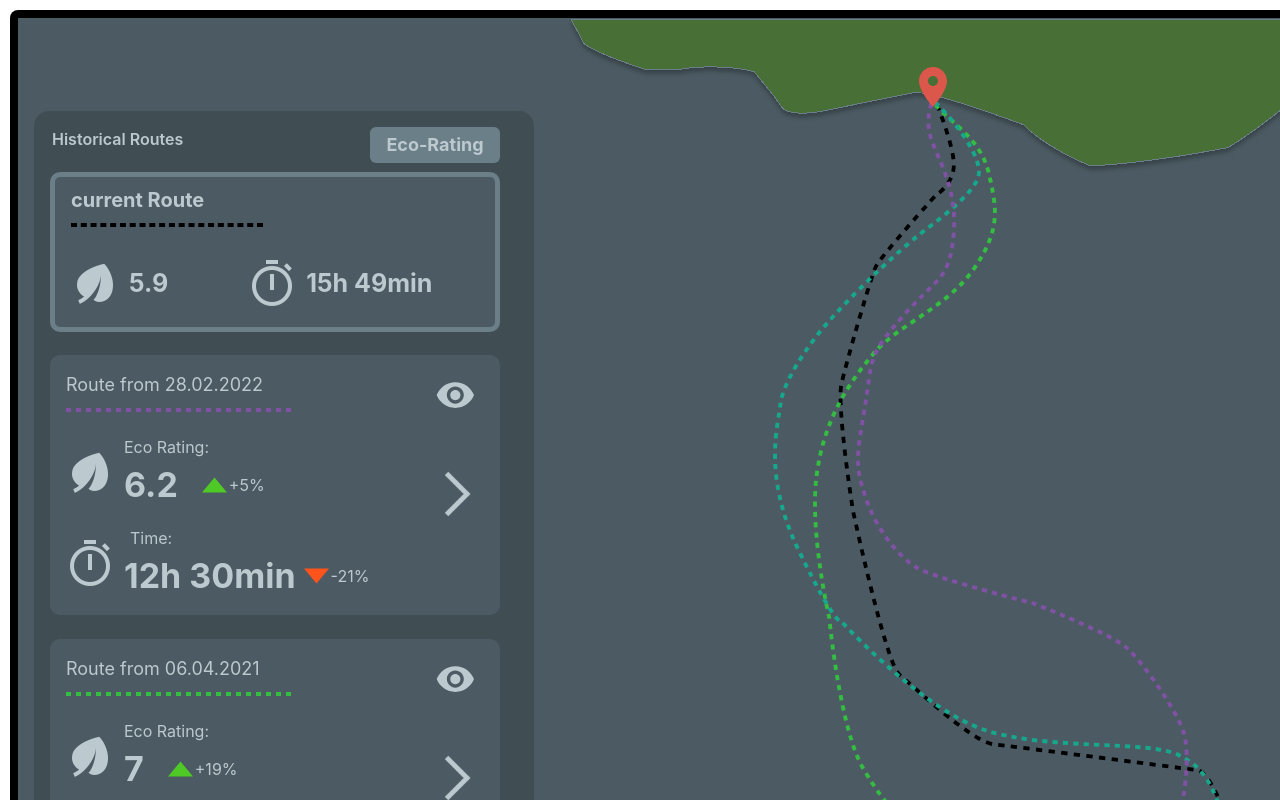
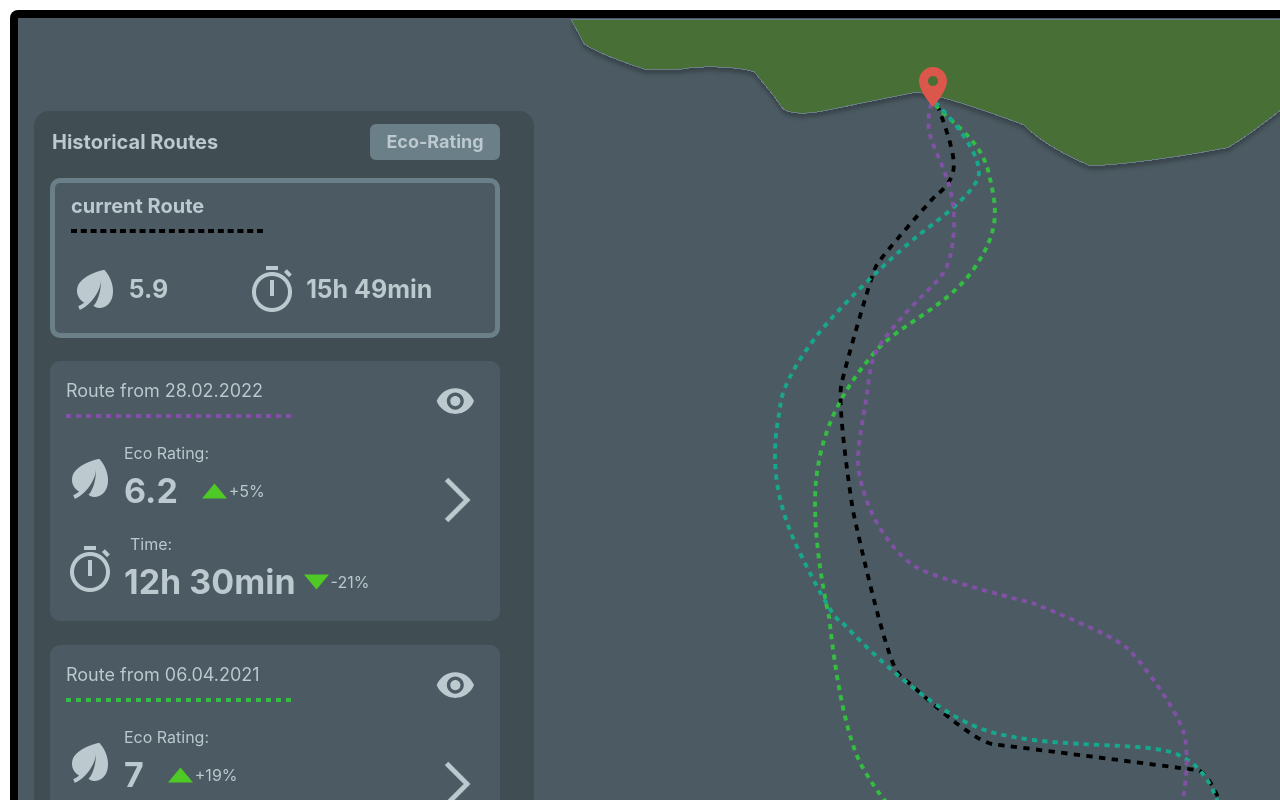
Before and after one commit to Trallianz/MariData_HEI, a React (Create React App) app in the folder maridata/: page / in a window 1280 px wide. Shown: the top 800 px of the page. Built offline with nearby package versions, Linux system fonts and the light colour scheme.

Commit message:
changed arrow icons

```diff
--- a/maridata/src/components/ComparisonTime.tsx
+++ b/maridata/src/components/ComparisonTime.tsx
@@ -1,7 +1,7 @@
 import TimeCalc from "./TimeCalc";
-import red_triangle from "./../icons/arrow_down_red.svg";
+import red_triangle from "./../icons/arrow_red_up.svg";
 import gray_triangel from "./../icons/arrow_grey.svg";
-import green_triangle from "./../icons/arrow_up_green.svg";
+import green_triangle from "./../icons/arrow_green_down.svg";
 
 interface compareElements {
 
--- a/maridata/src/components/RoutePanel.tsx
+++ b/maridata/src/components/RoutePanel.tsx
@@ -13,8 +13,10 @@ import { useNavigate } from "react-router-dom";
 import TimeCalc from './TimeCalc';
 import { ShipContext } from '../ShipContext';
 import red_triangle from "./../icons/arrow_down_red.svg";
+import red_triangle_rotated from "./../icons/arrow_red_up.svg";
 import gray_triangel from "./../icons/arrow_grey.svg";
 import green_triangle from "./../icons/arrow_up_green.svg";
+import green_triangle_rotated from "./../icons/arrow_green_down.svg";
 
 interface route_props2 {
     isOpen: Array<boolean>;
@@ -78,11 +80,11 @@ const RoutePanel = (props: any) => {
     function showTriangleTime(c: number, s: number) {
         const sum = c - s
         if (sum < 0) {
-            triangle = red_triangle
+            triangle = red_triangle_rotated
             return (triangle)
         }
         else {
-            triangle = green_triangle
+            triangle = green_triangle_rotated
             return (triangle)
         }
     }
@@ -179,8 +181,8 @@ const RoutePanel = (props: any) => {
                             <div className='routen_panel_eco_rating_value'>
                                 <p className='time'>{TimeCalc(props.time_driven + props.time_anchor)}</p>
                                 <div className='time_comparison'>
-                                    <img src={showTriangleEco((shipProp.currentRoute.time_driven + shipProp.currentRoute.time_anchor), (props.time_driven + props.time_anchor))} alt="" />
-                                    {getDifferenceEco((shipProp.currentRoute.time_driven + shipProp.currentRoute.time_anchor), (props.time_driven + props.time_anchor))}
+                                    <img src={showTriangleTime((shipProp.currentRoute.time_driven + shipProp.currentRoute.time_anchor), (props.time_driven + props.time_anchor))} alt="" />
+                                    {getDifferenceTime((shipProp.currentRoute.time_driven + shipProp.currentRoute.time_anchor), (props.time_driven + props.time_anchor))}
                                 </div>
                             </div>
                         </div>
--- a/maridata/src/components/RoutenPanelList.css
+++ b/maridata/src/components/RoutenPanelList.css
@@ -9,12 +9,15 @@
 }
 
 .route_panel_ > p {
-    font-weight: 600;
+    font-weight: 700;
+    font-size: 20px;
     padding-left: 2px;
 }
 
 .route_panel_{
     margin-bottom: 5px;
+    display: flex;
+    align-items: center;
 }
 
 .route_panel_dropdown > button:focus{
```
Also changed, not shown: maridata/src/icons/arrow_green_down.svg (added), maridata/src/icons/arrow_red_up.svg (added).
